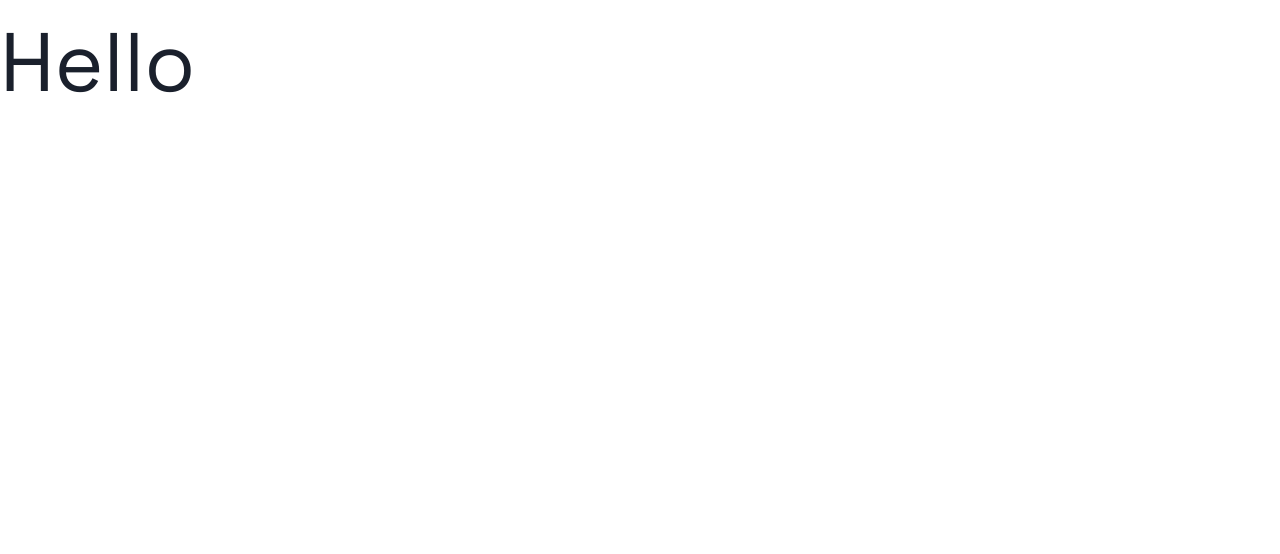
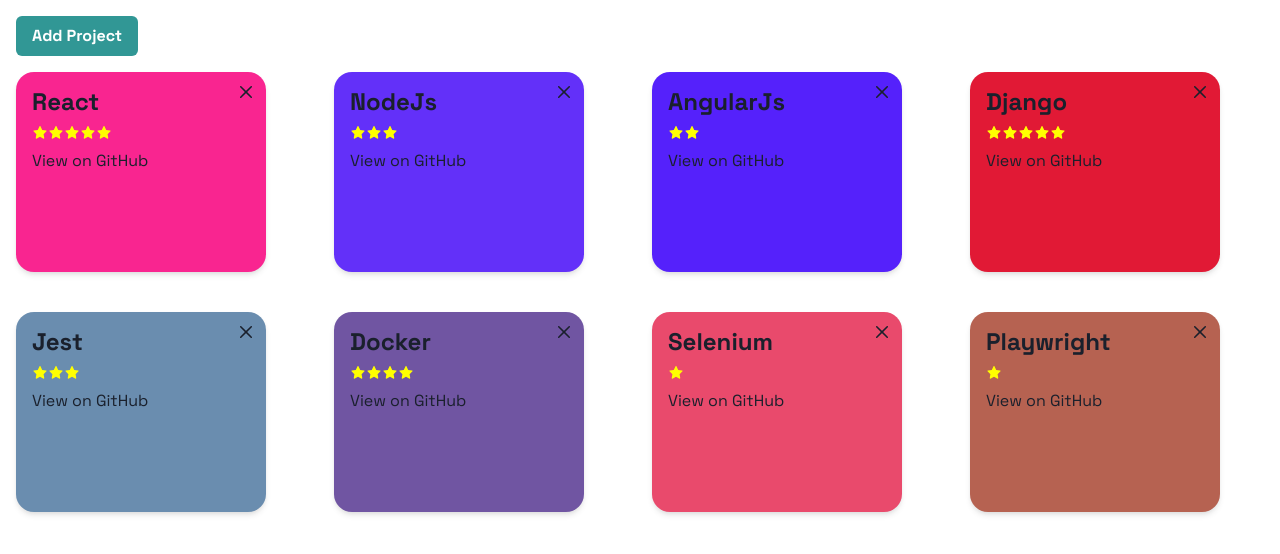
Before and after one commit to gimpoco1/frontend-assignment, a React (Create React App) app: page / in a window 1280 px wide. Shown: the top 554 px of the page. Built offline with nearby package versions, Linux system fonts and the light colour scheme.

Commit message:
able to see, create, save and delete all projects

```diff
--- a/package.json
+++ b/package.json
@@ -3,6 +3,7 @@
   "version": "0.1.0",
   "private": true,
   "dependencies": {
+    "@chakra-ui/icons": "^2.2.3",
     "@chakra-ui/react": "^2.9.4",
     "@emotion/react": "^11.13.3",
     "@emotion/styled": "^11.13.0",
@@ -12,6 +13,7 @@
     "framer-motion": "^11.11.0",
     "react": "^18.3.1",
     "react-dom": "^18.3.1",
+    "react-icons": "^5.3.0",
     "react-scripts": "5.0.1",
     "uuid": "^10.0.0",
     "web-vitals": "^2.1.4"
@@ -41,6 +43,7 @@
     ]
   },
   "devDependencies": {
-    "@types/jest": "^29.5.13"
+    "@types/jest": "^29.5.13",
+    "@types/uuid": "^10.0.0"
   }
 }
--- a/public/index.html
+++ b/public/index.html
@@ -10,36 +10,15 @@
       content="Web site created using create-react-app"
     />
     <link rel="apple-touch-icon" href="%PUBLIC_URL%/logo192.png" />
-    <!--
-      manifest.json provides metadata used when your web app is installed on a
-      user's mobile device or desktop. See https://developers.google.com/web/fundamentals/web-app-manifest/
-    -->
+
     <link rel="manifest" href="%PUBLIC_URL%/manifest.json" />
-    <!--
-      Notice the use of %PUBLIC_URL% in the tags above.
-      It will be replaced with the URL of the `public` folder during the build.
-      Only files inside the `public` folder can be referenced from the HTML.
-
-      Unlike "/favicon.ico" or "favicon.ico", "%PUBLIC_URL%/favicon.ico" will
-      work correctly both with client-side routing and a non-root public URL.
-      Learn how to configure a non-root public URL by running `npm run build`.
-    -->
-    <title>React App</title>
-    <link href="https://fonts.googleapis.com/css2?family=Space+Grotesk:wght@400;700&display=swap" rel="stylesheet">
-
+    <title>GitHub Projects</title>
+    <link
+      href="https://fonts.googleapis.com/css2?family=Space+Grotesk:wght@400;700&display=swap"
+      rel="stylesheet"
+    />
   </head>
   <body>
-    <noscript>You need to enable JavaScript to run this app.</noscript>
     <div id="root"></div>
-    <!--
-      This HTML file is a template.
-      If you open it directly in the browser, you will see an empty page.
-
-      You can add webfonts, meta tags, or analytics to this file.
-      The build step will place the bundled scripts into the <body> tag.
-
-      To begin the development, run `npm start` or `yarn start`.
-      To create a production bundle, use `npm run build` or `yarn build`.
-    -->
   </body>
 </html>
--- a/src/App.js
+++ b/src/App.js
@@ -1,7 +1,7 @@
-import { Text } from "@chakra-ui/react";
+import MainPage from "./components/pages/MainPage";
 
 function App() {
-  return <Text fontSize={"xlTitle1"}> Hello</Text>;
+  return <MainPage />;
 }
 
 export default App;
--- /dev/null
+++ b/src/components/molecules/AddProjectModal/index.tsx
@@ -0,0 +1,105 @@
+import React, { useState } from "react";
+import {
+  Modal,
+  ModalOverlay,
+  ModalContent,
+  ModalHeader,
+  ModalFooter,
+  ModalBody,
+  ModalCloseButton,
+  Button,
+  Input,
+  Stack,
+  FormLabel,
+  HStack,
+} from "@chakra-ui/react";
+
+import { v4 as uuidv4 } from "uuid";
+import { Project } from "../../../data/types";
+import { messages } from "./messages";
+
+interface AddProjectModalProps {
+  isOpen: boolean;
+  onClose: () => void;
+  onAdd: (project: Project) => void;
+}
+
+const AddProjectModal: React.FC<AddProjectModalProps> = ({
+  isOpen,
+  onClose,
+  onAdd,
+}) => {
+  const [name, setName] = useState("");
+  const [url, setUrl] = useState("");
+  const [rating, setRating] = useState<number>(1);
+
+  const handleAdd = () => {
+    const newProject: Project = {
+      id: uuidv4(),
+      name,
+      url,
+      rating,
+      created_at: new Date().toISOString(),
+    };
+    onAdd(newProject);
+    onClose();
+  };
+  return (
+    <Modal isOpen={isOpen} onClose={onClose} size={"xl"} isCentered>
+      <ModalOverlay />
+      <ModalContent borderRadius={"18px"} p={4}>
+        <ModalHeader fontSize={"headline3"}>{messages.addProject}</ModalHeader>
+        <ModalCloseButton />
+        <ModalBody>
+          <Stack spacing={8} mb="4">
+            <FormLabel>
+              {messages.formLabels.name}
+              <Input
+                placeholder={messages.formPlaceholders.name}
+                value={name}
+                onChange={(e) => setName(e.target.value)}
+                borderRadius={"12px"}
+                mt={2}
+              />
+            </FormLabel>
+            <FormLabel>
+              {messages.formLabels.url}
+              <Input
+                placeholder={messages.formPlaceholders.url}
+                value={url}
+                onChange={(e) => setUrl(e.target.value)}
+                borderRadius={"12px"}
+              />
+            </FormLabel>
+            <FormLabel>
+              {messages.formLabels.rating}
+              <Input
+                placeholder={messages.formPlaceholders.rating}
+                type="number"
+                value={rating}
+                onChange={(e) => setRating(Number(e.target.value))}
+                borderRadius={"12px"}
+              />
+            </FormLabel>
+          </Stack>
+        </ModalBody>
+        <ModalFooter>
+          <HStack>
+            <Button variant="ghost" borderRadius={"12px"} onClick={onClose}>
+              {messages.ctaCancel}
+            </Button>
+            <Button
+              colorScheme="teal"
+              borderRadius={"12px"}
+              onClick={handleAdd}
+            >
+              {messages.ctaCreate}
+            </Button>
+          </HStack>
+        </ModalFooter>
+      </ModalContent>
+    </Modal>
+  );
+};
+
+export default AddProjectModal;
--- /dev/null
+++ b/src/components/molecules/AddProjectModal/messages.ts
@@ -0,0 +1,15 @@
+export const messages = {
+  addProject: "Add a New Project",
+  ctaCancel: "Cancel",
+  ctaCreate: "Create",
+  formLabels: {
+    name: "Project Name",
+    rating: "Rating (1-5)",
+    url: "Project URL",
+  },
+  formPlaceholders: {
+    name: "Name",
+    rating: "Rating (1-5)",
+    url: "URL",
+  },
+};
--- /dev/null
+++ b/src/components/organisms/ProjectCard/index.tsx
@@ -0,0 +1,54 @@
+import React from "react";
+import { Box, Heading, Flex, IconButton, Link } from "@chakra-ui/react";
+import { CloseIcon } from "@chakra-ui/icons";
+import { AiFillStar } from "react-icons/ai";
+import { Project } from "../../../data/types";
+import { messages } from "./messages";
+
+interface ProjectCardProps {
+  project: Project;
+  onRemove: (id: string) => void;
+}
+
+const ProjectCard: React.FC<ProjectCardProps> = ({ project, onRemove }) => {
+  return (
+    <Box
+      w="250px"
+      h={["150px", "200px"]}
+      p="4"
+      bg={`#${Math.floor(Math.random() * 16777215).toString(16)}`}
+      borderRadius="18px"
+      boxShadow="md"
+      position="relative"
+      mb="4"
+    >
+      <IconButton
+        aria-label="Remove project"
+        icon={<CloseIcon />}
+        size="xs"
+        position="absolute"
+        top="2"
+        right="2"
+        variant={""}
+        onClick={() => onRemove(project.id)}
+      />
+      <Heading fontSize="headline3">{project.name}</Heading>
+      <Flex mt="2" alignItems="center">
+        {[...Array(project.rating)].map((_, i) => (
+          <AiFillStar key={i} color="yellow" />
+        ))}
+      </Flex>
+      <Link
+        href={project.url}
+        isExternal
+        mt="2"
+        display="block"
+        color="blue.540"
+      >
+        {messages.viewOnGH}
+      </Link>
+    </Box>
+  );
+};
+
+export default ProjectCard;
--- /dev/null
+++ b/src/components/organisms/ProjectCard/messages.ts
@@ -0,0 +1,3 @@
+export const messages = {
+    viewOnGH: "View on GitHub",
+}
--- /dev/null
+++ b/src/components/pages/MainPage/index.tsx
@@ -0,0 +1,53 @@
+import React, { useEffect, useState } from "react";
+import { Box, Button, Grid, useDisclosure } from "@chakra-ui/react";
+import { Project } from "../../../data/types";
+import githubProjects from "../../../data";
+import ProjectCard from "../../organisms/ProjectCard";
+import AddProjectModal from "../../molecules/AddProjectModal";
+import { messages } from "./messages";
+
+const MainPage: React.FC = () => {
+  const [projects, setProjects] = useState<Project[]>([]);
+  const { isOpen, onOpen, onClose } = useDisclosure();
+
+  useEffect(() => {
+    const savedProjects = localStorage.getItem("projects");
+    if (savedProjects) {
+      setProjects(JSON.parse(savedProjects));
+    } else {
+      setProjects(githubProjects);
+    }
+  }, []);
+
+  useEffect(() => {
+    localStorage.setItem("projects", JSON.stringify(projects));
+  }, [projects]);
+
+  const addProject = (project: Project) => {
+    setProjects([...projects, project]);
+  };
+
+  const removeProject = (id: string) => {
+    setProjects(projects.filter((project) => project.id !== id));
+  };
+
+  return (
+    <Box p="4">
+      <Button onClick={onOpen} colorScheme="teal" mb="4">
+        {messages.ctaAddProject}
+      </Button>
+      <Grid templateColumns="repeat(auto-fill, minmax(250px, 1fr))" gap={6}>
+        {projects.map((project) => (
+          <ProjectCard
+            key={project.id}
+            project={project}
+            onRemove={removeProject}
+          />
+        ))}
+      </Grid>
+      <AddProjectModal isOpen={isOpen} onClose={onClose} onAdd={addProject} />
+    </Box>
+  );
+};
+
+export default MainPage;
--- /dev/null
+++ b/src/components/pages/MainPage/messages.ts
@@ -0,0 +1,3 @@
+export const messages = {
+    ctaAddProject: "Add Project",
+}
```
Also changed, not shown: public/manifest.json, 1 other file (tests, documents, lock files or other folders).
